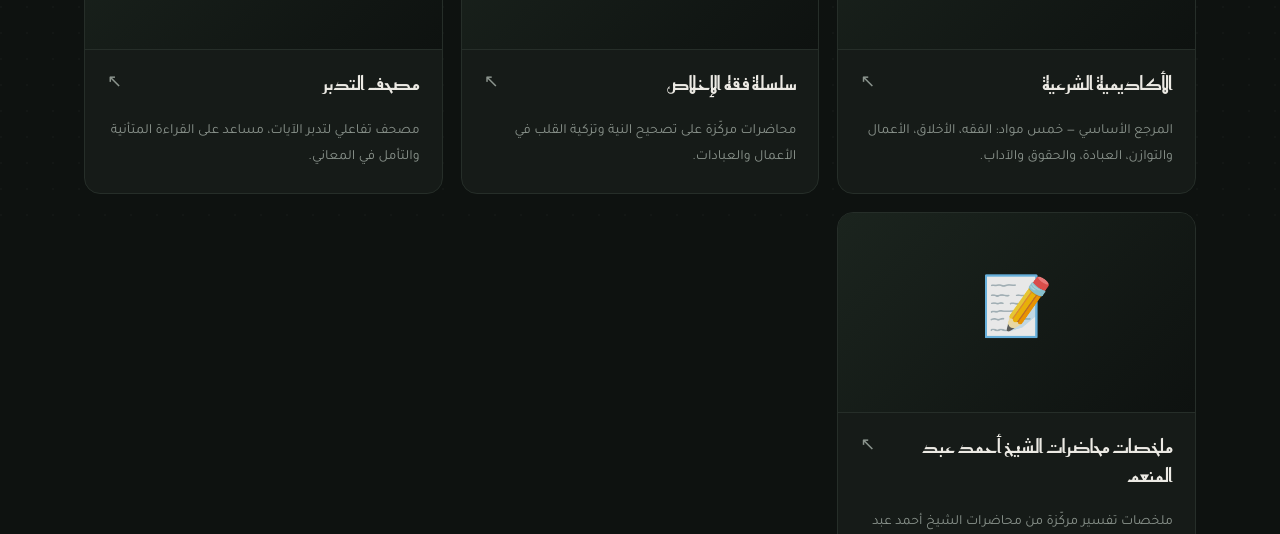
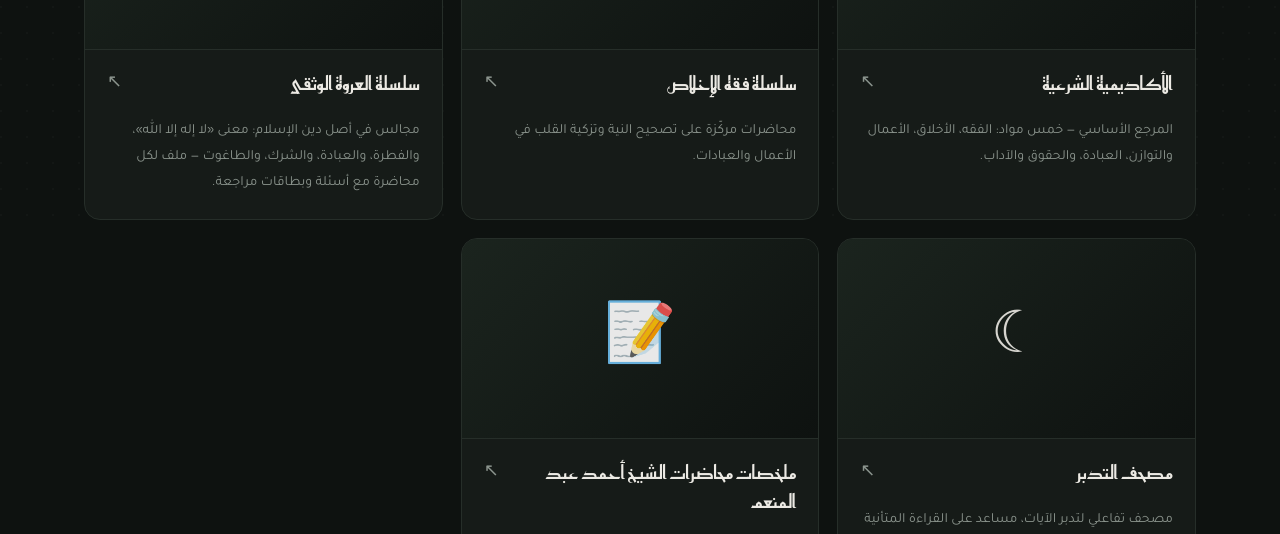
Before and after one commit to tayyibalmuslim-tech/tanzem, a plain HTML site: page index.html in a window 1280 px wide. Shown: the part 566-1100 px from the top of the page. Drawn offline with Linux system fonts and the light colour scheme.

Commit message:
إضافة سلسلة «العروة الوثقى» إلى المعرض (قسم شرعي)
Co-Authored-By: Claude Opus 5.5 <noreply@anthropic.com>
Claude-Session: https://claude.ai/code/session_01KFtYBstSWe49cFU38hm63s

```diff
--- a/index.html
+++ b/index.html
@@ -22,6 +22,7 @@ main{position:relative;z-index:1;max-width:1160px;margin:0 auto;padding:56px 24p
 <section class="group"><div class="group-head"><span class="group-num">01</span><span class="group-title">شرعي</span><span class="group-line"></span></div><div class="grid">
 <a class="card" href="https://tayyibalmuslim-tech.github.io/acdamy/" target="_blank" rel="noopener"><div class="card-cover"><span class="icon">📚</span></div><div class="card-body"><div class="card-top"><h3 class="card-title">الأكاديمية الشرعية</h3><div class="card-arrow">↖</div></div><p class="card-desc">المرجع الأساسي — خمس مواد: الفقه، الأخلاق، الأعمال والتوازن، العبادة، والحقوق والآداب.</p></div></a>
 <a class="card" href="https://tayyibalmuslim-tech.github.io/fa_a5las/" target="_blank" rel="noopener"><div class="card-cover"><span class="icon">❤️</span></div><div class="card-body"><div class="card-top"><h3 class="card-title">سلسلة فقه الإخلاص</h3><div class="card-arrow">↖</div></div><p class="card-desc">محاضرات مركّزة على تصحيح النية وتزكية القلب في الأعمال والعبادات.</p></div></a>
+<a class="card" href="https://tayyibalmuslim-tech.github.io/3w/" target="_blank" rel="noopener"><div class="card-cover"><span class="icon">🪢</span></div><div class="card-body"><div class="card-top"><h3 class="card-title">سلسلة العروة الوثقى</h3><div class="card-arrow">↖</div></div><p class="card-desc">مجالس في أصل دين الإسلام: معنى «لا إله إلا الله»، والفطرة، والعبادة، والشرك، والطاغوت — ملف لكل محاضرة مع أسئلة وبطاقات مراجعة.</p></div></a>
 <a class="card" href="https://tayyibalmuslim-tech.github.io/quran/" target="_blank" rel="noopener"><div class="card-cover"><span class="icon">☾</span></div><div class="card-body"><div class="card-top"><h3 class="card-title">مصحف التدبر</h3><div class="card-arrow">↖</div></div><p class="card-desc">مصحف تفاعلي لتدبر الآيات، مساعد على القراءة المتأنية والتأمل في المعاني.</p></div></a>
 <a class="card" href="https://tayyibalmuslim-tech.github.io/d.ahmed/" target="_blank" rel="noopener"><div class="card-cover"><span class="icon">📝</span></div><div class="card-body"><div class="card-top"><h3 class="card-title">ملخصات محاضرات الشيخ أحمد عبد المنعم</h3><div class="card-arrow">↖</div></div><p class="card-desc">ملخصات تفسير مركّزة من محاضرات الشيخ أحمد عبد المنعم، لتيسير فهم المعاني والاستفادة السريعة.</p></div></a>
 </div></section>
```
